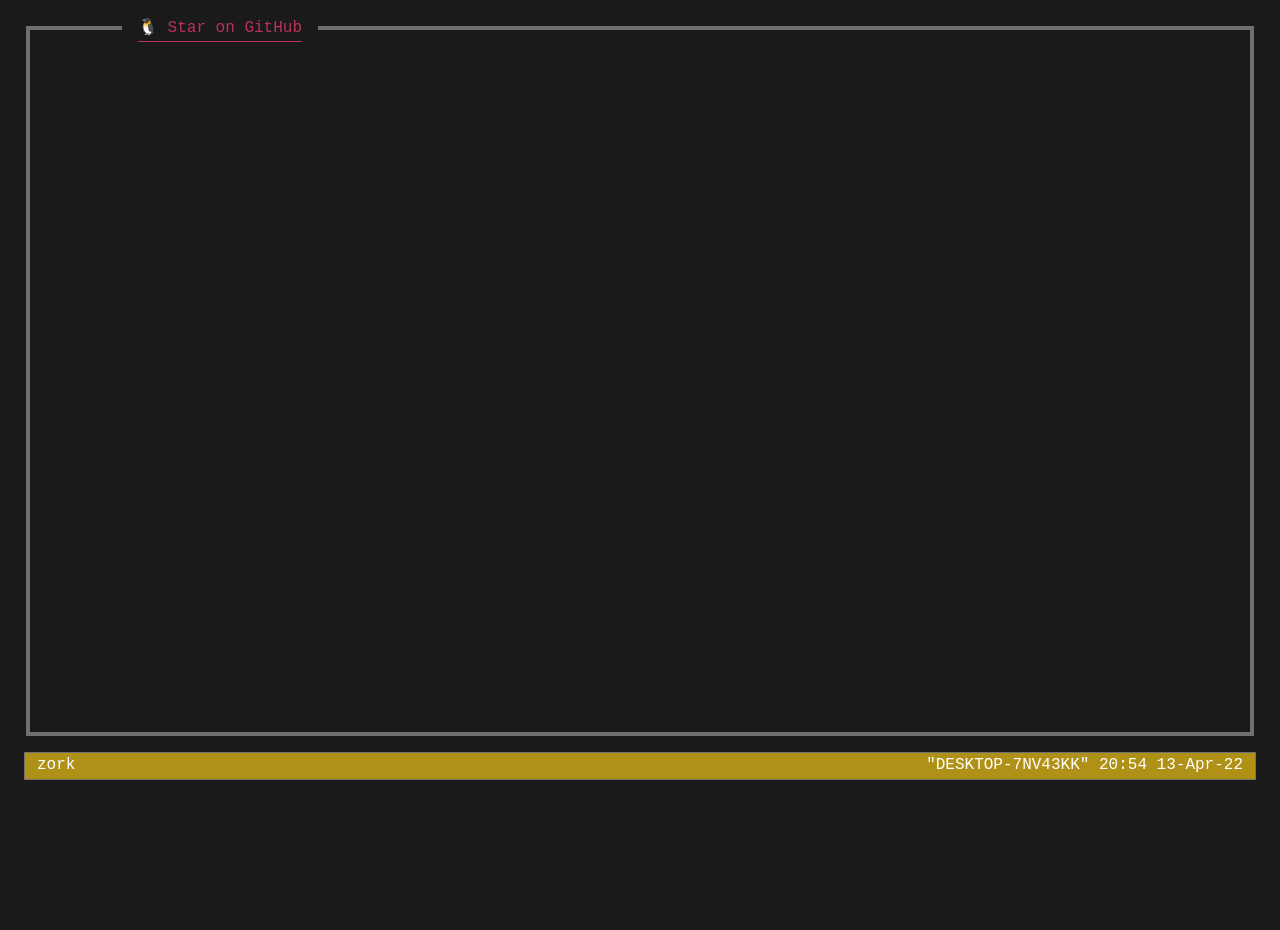
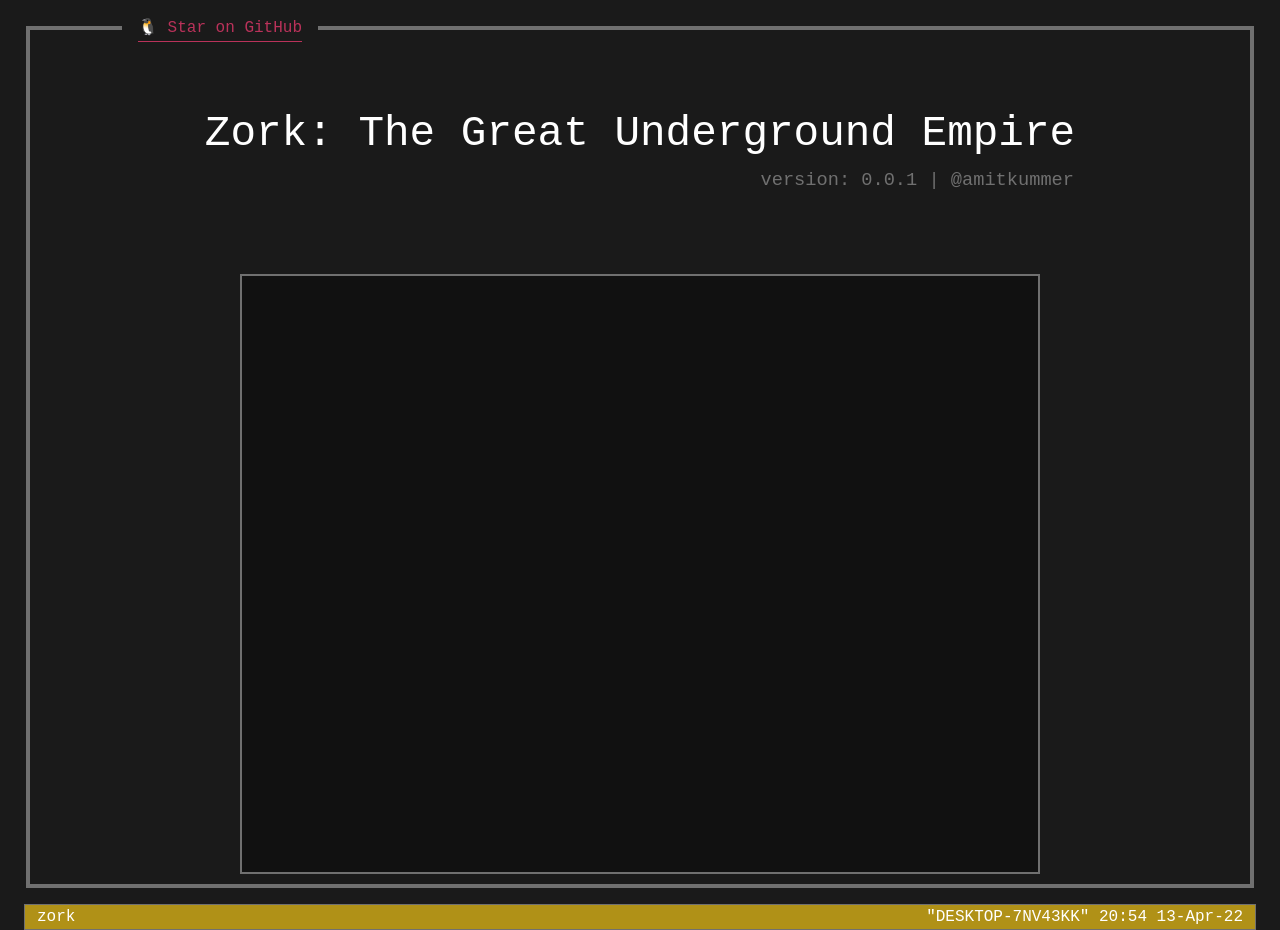
Before and after one commit to amitkummer/zork, a Nuxt app: page / in a window 1280 px wide. Before the commit the page ends 800 px from the top, so only its background shows below. Built offline with nearby package versions, Linux system fonts and the light colour scheme; a small style sheet from the web is missing.

Commit message:
Add game description and main window

```diff
--- /dev/null
+++ b/components/GameCard.vue
@@ -0,0 +1,16 @@
+<script setup></script>
+
+<template>
+<div class=game-card>
+</div>
+</template>
+
+<style lang="scss">
+.game-card {
+  width: 800px;
+  height: 600px;
+  border: 2px solid;
+  border-color: var(--color-secondary-f1);
+  background-color: var(--color-primary-b2);
+}
+</style>
--- a/components/MainCard.vue
+++ b/components/MainCard.vue
@@ -9,6 +9,17 @@
         🐧 Star on GitHub
       </a>
     </legend>
+    <div class="description">
+      <div class="description-title">
+        Zork: The Great Underground Empire
+      </div>
+      <div class="description-subtitle">
+        version: 0.0.1 | @amitkummer
+      </div>
+    </div>
+    <div class="l-game-cards">
+      <GameCard />
+    </div>
   </fieldset>
 </template>
 
@@ -37,4 +48,30 @@
     }
   }
 }
+
+.description {
+  width: 900px;
+  margin-right: auto;
+  margin-left: auto;
+  margin-top: var(--space-10);
+  margin-bottom: var(--space-20);
+
+  &-title {
+    text-align: center;
+    font-size: var(--type-size-6);
+  }
+
+  &-subtitle {
+    text-align: right;
+    font-size: var(--type-size-2);
+    margin-right: var(--space-4);
+    color: var(--color-secondary-f1)
+  }
+}
+
+
+.l-game-cards {
+  display: flex;
+  justify-content: center;
+}
 </style>
```
